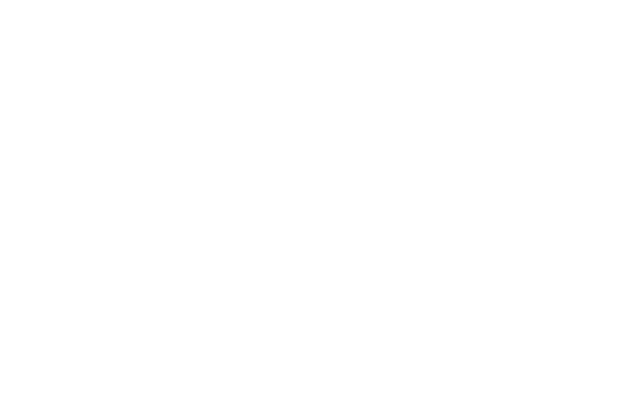
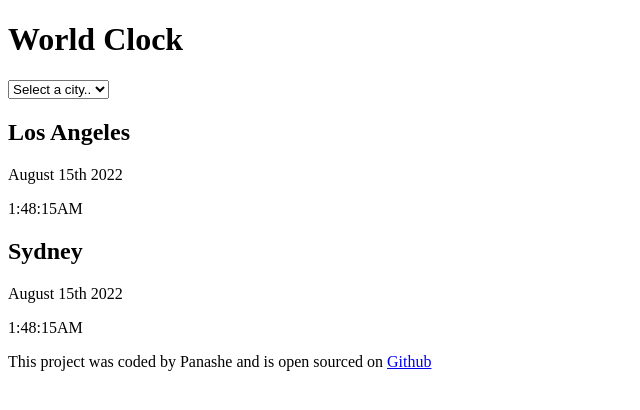
Before and after one commit to wendy204/world-clock, a plain HTML site: page index.html in a window 1280 px wide. Shown: the whole page, without its empty margins (0-640 px from the left). Drawn offline with Linux system fonts and the light colour scheme.

Commit message:
Added html

```diff
--- a/index.html
+++ b/index.html
@@ -7,7 +7,27 @@
     <title>world clock</title>
 </head>
 <body>
+    <div class="container">
+        <h1>World Clock</h1>
+        <select name="" id="">
+            <option value="">Select a city..</option>
+            <option value="">Los Angeles</option>
+            <option value="">Sydney</option>
+            <option value="">Paris</option>
+        </select>
 
+        <h2 class="city">Los Angeles</h2>
+        <p>August 15th 2022</p>
+        <p>1:48:15AM</p>
+
+        <h2 class="city">Sydney</h2>
+        <p>August 15th 2022</p>
+        <p>1:48:15AM</p>
+
+    </div>
+    <footer>
+        This project was coded by Panashe and is open sourced on <a href="https://github.com/wendy204/world-clock">Github</a>
+    </footer>
 </body>
 
 </html>
```
